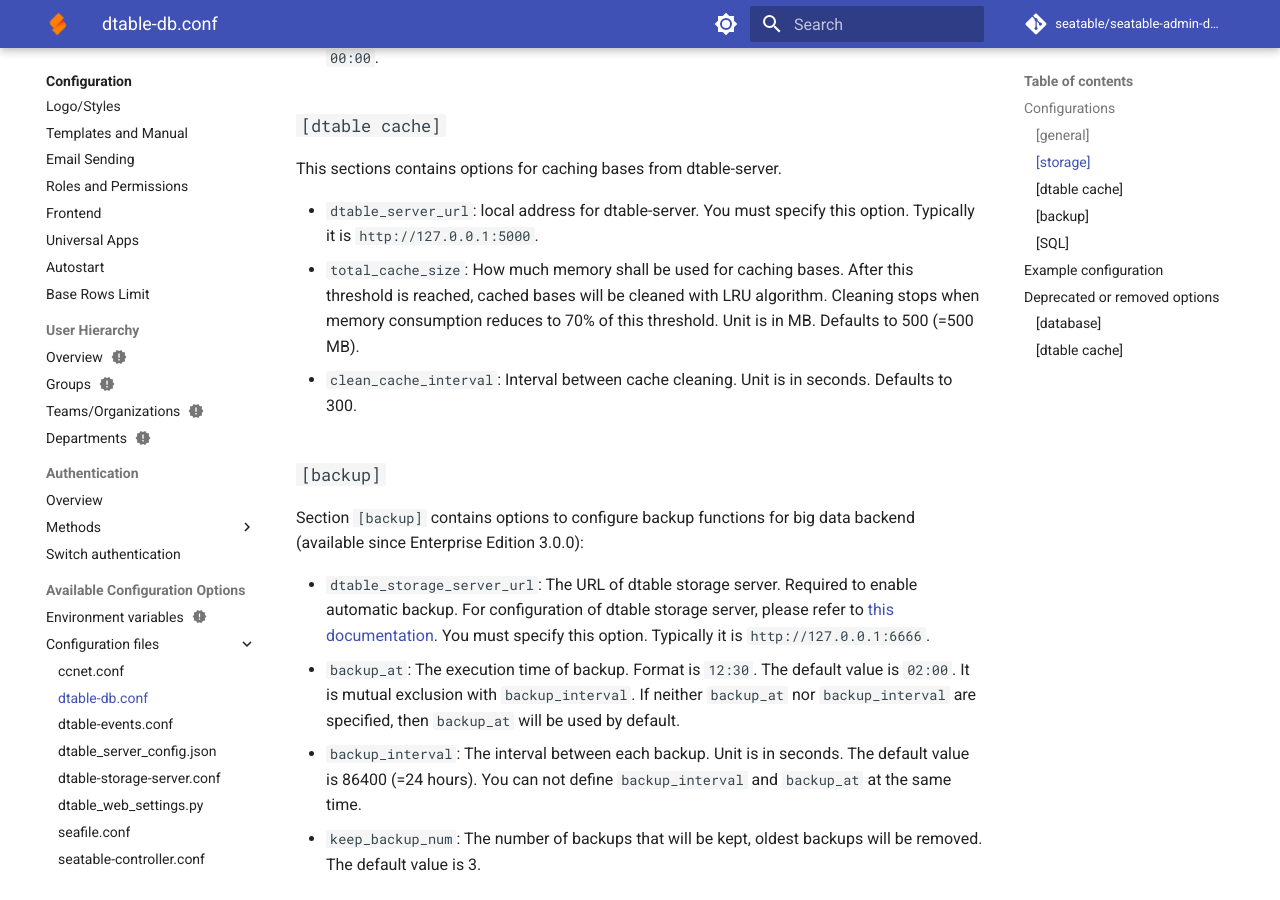
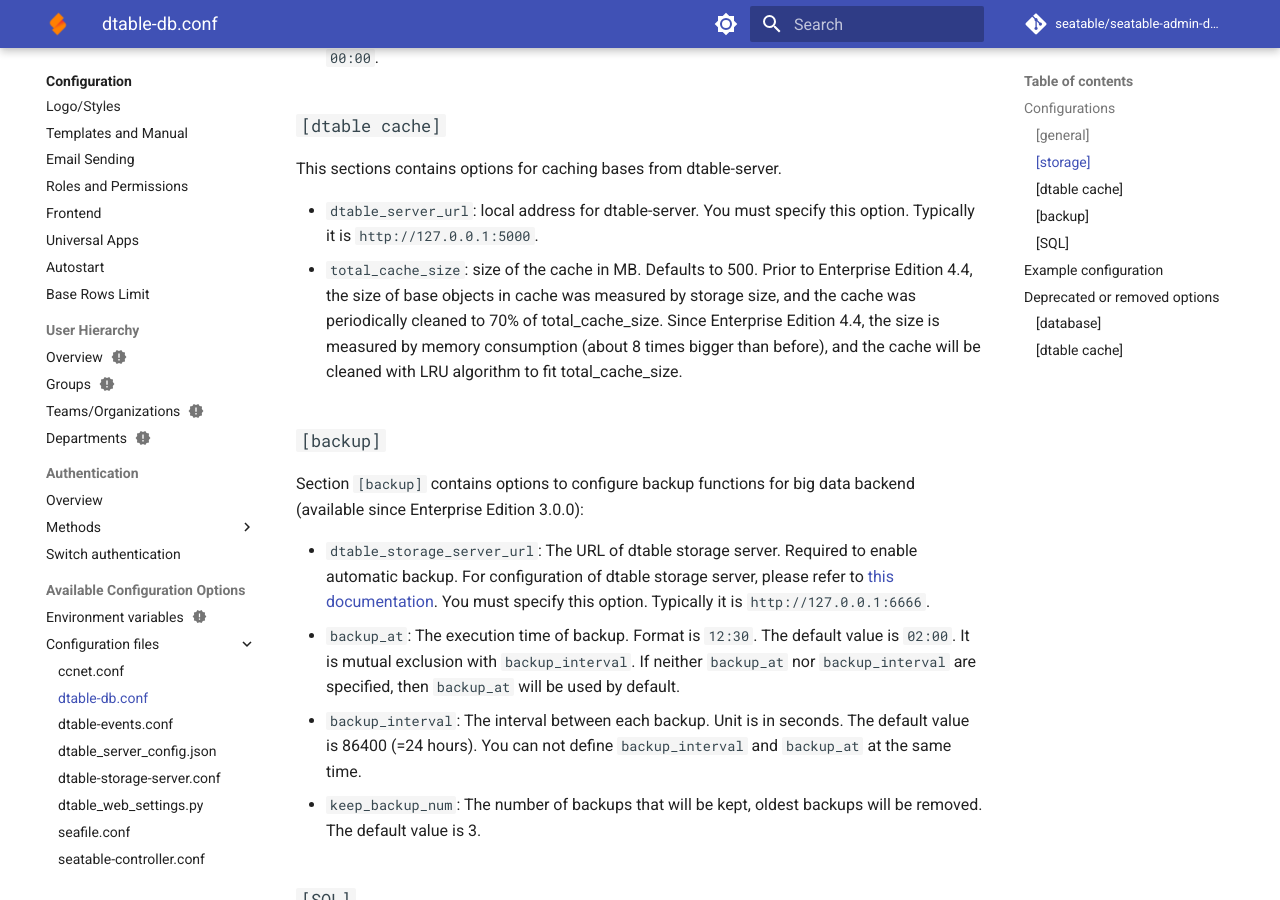
Before and after one commit to seatable/seatable-admin-docs, an MkDocs documentation site: the page built from docs/config/dtable_db_conf.md, in a window 1280 px wide and 900 px high, scrolled down 1426 px. Built offline with MkDocs 1.6.1 and Material for MkDocs 9.7.7, drawn with Linux system fonts in a browser that asks for light colours; comment, search, counter and statistics services are not loaded; some of the changed text lies outside the part shown.

Commit message:
Update dtable_db_conf.md

```diff
--- a/docs/config/dtable_db_conf.md
+++ b/docs/config/dtable_db_conf.md
@@ -35,8 +35,7 @@
 This sections contains options for caching bases from dtable-server.
 
 - `dtable_server_url`: local address for dtable-server. You must specify this option. Typically it is `http://127.0.0.1:5000`.
-- `total_cache_size`: How much memory shall be used for caching bases. After this threshold is reached, cached bases will be cleaned with LRU algorithm. Cleaning stops when memory consumption reduces to 70% of this threshold. Unit is in MB. Defaults to 500 (=500 MB).
-- `clean_cache_interval`: Interval between cache cleaning. Unit is in seconds. Defaults to 300.
+- `total_cache_size`: size of the cache in MB. Defaults to 500. Prior to Enterprise Edition 4.4, the size of base objects in cache was measured by storage size, and the cache was periodically cleaned to 70% of total_cache_size. Since Enterprise Edition 4.4, the size is measured by memory consumption (about 8 times bigger than before), and the cache will be cleaned with LRU algorithm to fit total_cache_size.
 
 ### `[backup]`
 
@@ -94,3 +93,5 @@
 ### [dtable cache]
 
 - `private_key`: Must be the same value like `DTABLE_PRIVATE_KEY` in `dtable_web_settings.py`. Only necessary if your version is before "Enterprise edition 3.5.5". If your version is newer the value is read from `dtable_server_config.json`.
+- `clean_cache_interval`: Interval between cache cleaning. Unit is in seconds. Defaults to 300.
+Only effective if your version is before "Enterprise edition 4.4".
```
